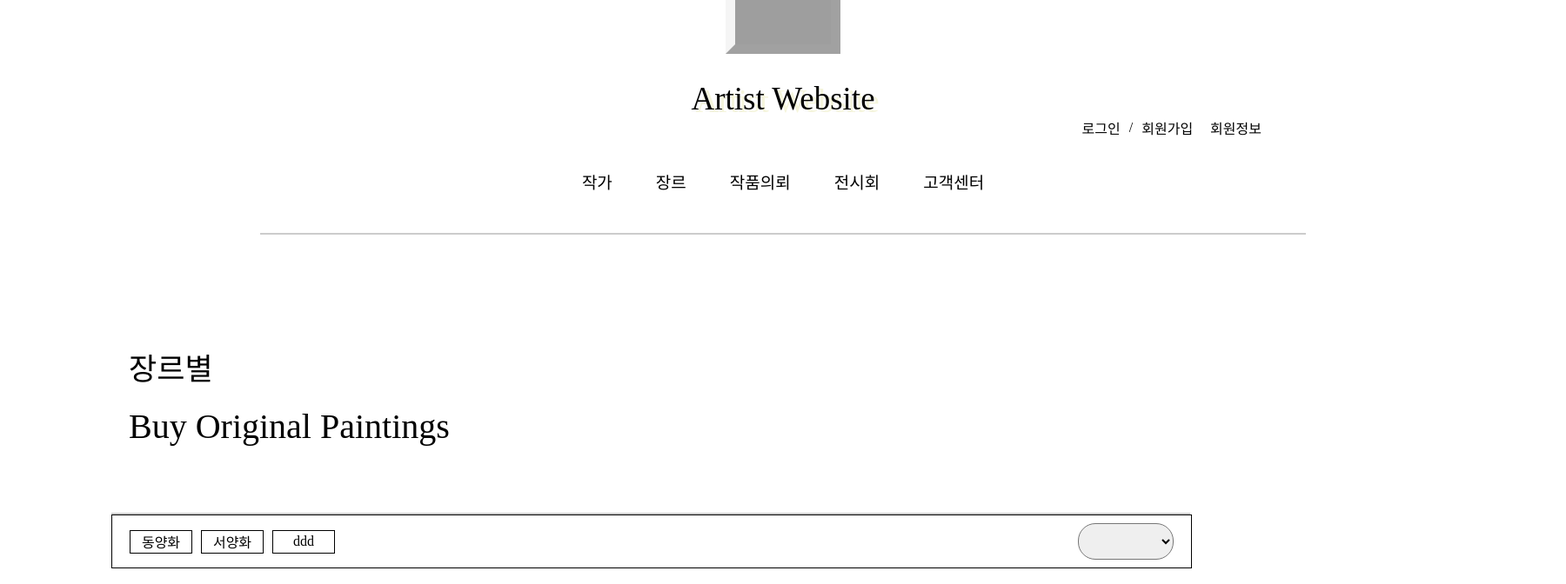
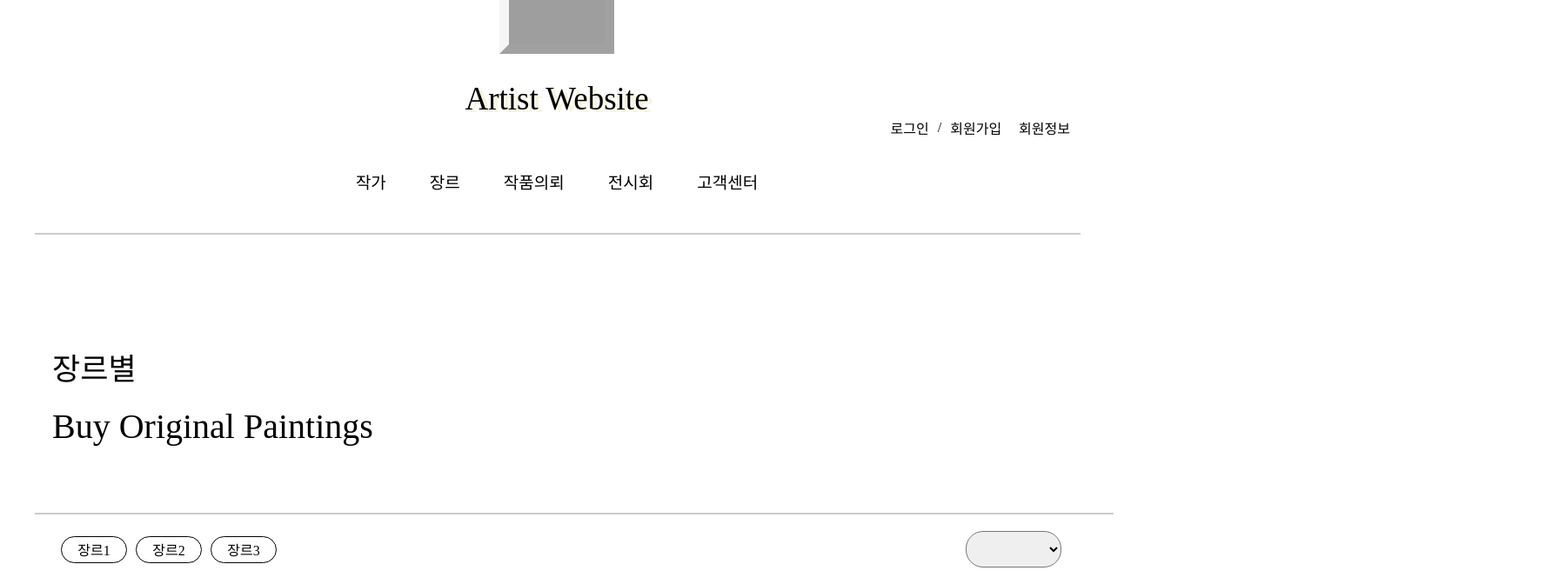
Before and after one commit to m2jung/curator_front, a Next.js app: page /menu/genre in a window 1280 px wide. Shown: the part 100-772 px from the top of the page at 87% size, 1800 px wide, since content can reach past the window. Built offline with nearby package versions, Linux system fonts and the light colour scheme; grey boxes are pictures that could not be loaded.

Commit message:
Slider-Hold

```diff
--- a/pages/index.js
+++ b/pages/index.js
@@ -13,7 +13,7 @@ export default class SimpleSlider extends Component {
       infinite: true,
       speed: 500,
       slidesToShow: 1,
-      slidesToScroll: 1
+      slidesToScroll: 1,
     };
   return (
   <>
@@ -21,7 +21,7 @@ export default class SimpleSlider extends Component {
         <C.Content>
           <C.ContentTitle>BestArtist</C.ContentTitle>
           <C.Article>
-          <Slider {...settings}>
+          {/* <Slider {...settings}>
           <div>
             <h3>1</h3>
           </div>
@@ -40,7 +40,7 @@ export default class SimpleSlider extends Component {
           <div>
             <h3>6</h3>
           </div>
-            </Slider>
+            </Slider> */}
             <C.ArticleImage></C.ArticleImage>
             <C.ArticleImage></C.ArticleImage>
             <C.ArticleImage></C.ArticleImage>
--- a/pages/menu/genre/index.js
+++ b/pages/menu/genre/index.js
@@ -1,6 +1,8 @@
 import * as C from '../../../styles/menu/genre.emotion'
 
 export default function GenreView() {
+
+   // Genre 장르 onClick 배경색상 black
 
     return (
         <>
@@ -10,9 +12,9 @@ export default function GenreView() {
             <C.BannerSubTitle>Buy Original Paintings</C.BannerSubTitle>
          </C.GenreBanner>
             <C.GenreSelect>
-               <C.Genre>동양화</C.Genre>
-               <C.Genre>서양화</C.Genre>
-               <C.Genre>ddd</C.Genre>
+               <C.Genre>장르1</C.Genre>
+               <C.Genre>장르2</C.Genre>
+               <C.Genre>장르3</C.Genre>
                <C.Select>
                   <option disabled="true" selected="true">추천순</option>
                   <option>인기순</option>
@@ -24,7 +26,6 @@ export default function GenreView() {
             </C.GenreSelect>
          <C.GenreWrapper>
             <C.GenreColumn>
-
             </C.GenreColumn>
             <C.GenreColumn></C.GenreColumn>
             <C.GenreColumn></C.GenreColumn>
--- a/src/components/commons/layout/body/body.styles.js
+++ b/src/components/commons/layout/body/body.styles.js
@@ -1,13 +1,13 @@
 import styled from "@emotion/styled";
 
 export const BodyWrapper = styled.div`
-    width: 100%;
+    width: 1200px;
     height: 800px;
     display: flex;
     flex-direction: row;
 `
 export const AsideContent = styled.div`
-    width: 50%;
+    width: 1200px;
     height: 100%;
     border: 1px solid blue;
 `
@@ -17,7 +17,7 @@ export const ArticleTitle = styled.div`
 `
 
 export const Section = styled.div`
-    width: 100%;
+    width: 1200px;
     height: 100%;
     border: 1px solid blue;
 `
--- a/src/components/commons/layout/header/header.styles.js
+++ b/src/components/commons/layout/header/header.styles.js
@@ -2,7 +2,7 @@ import styled from "@emotion/styled";
 
 
 export const HeaderWrapper = styled.div`
-    width: 1800px;
+    width: 1200px;
     height: 380px;
     display: flex;
     flex-direction: column;
@@ -37,10 +37,10 @@ export const SubTitle = styled.div`
     margin: auto;
 `
 export const MyProfile = styled.div`
+    width: 1200px;
     display: flex;
+    justify-content: flex-end;
     align-items: center;
-    margin-left: auto;
-    margin-right: 340px;
 `
 export const SignInMenu = styled.a`
     &:hover{
--- a/styles/menu/genre.emotion.js
+++ b/styles/menu/genre.emotion.js
@@ -1,7 +1,7 @@
 import styled from "@emotion/styled"
 
 export const Wrapper = styled.div`
-    width: 80%;
+    width: 1200px;
     height: 1700px;
     margin: auto;
     padding: 40px;
@@ -33,13 +33,12 @@ export const BannerSubTitle = styled.div`
     font-size: 40px;
 `
 export const GenreSelect = styled.div`
-    width: 1200px;
+    width: 1150px;
     height: 20px;
     display: flex;
     align-items: center;
     margin: auto;
-    padding: 20px;
-    border: 1px solid black;
+    padding: 30px;
 `
 export const Select = styled.select`
     width: 110px;
@@ -50,6 +49,10 @@ export const Select = styled.select`
 `
 
 export const Genre = styled.div`
+    &:active {
+        color: white;
+        background-color: black;
+    }
     width: 70px;
     height: 25px;
     display: flex;
@@ -57,15 +60,10 @@ export const Genre = styled.div`
     align-items: center;
     margin-right: 10px;
     border: 1px solid black;
+    border-radius: 20px;
+    padding: 2px;
 
 `
-
-
-
-
-
-
-
 
 // =================
 export const GenreWrapper = styled.div`
```
Also changed, not shown: src/components/commons/layout/header/header.presenter.js (+3 -10 lines), styles/emotion.js (+5 -2 lines).
